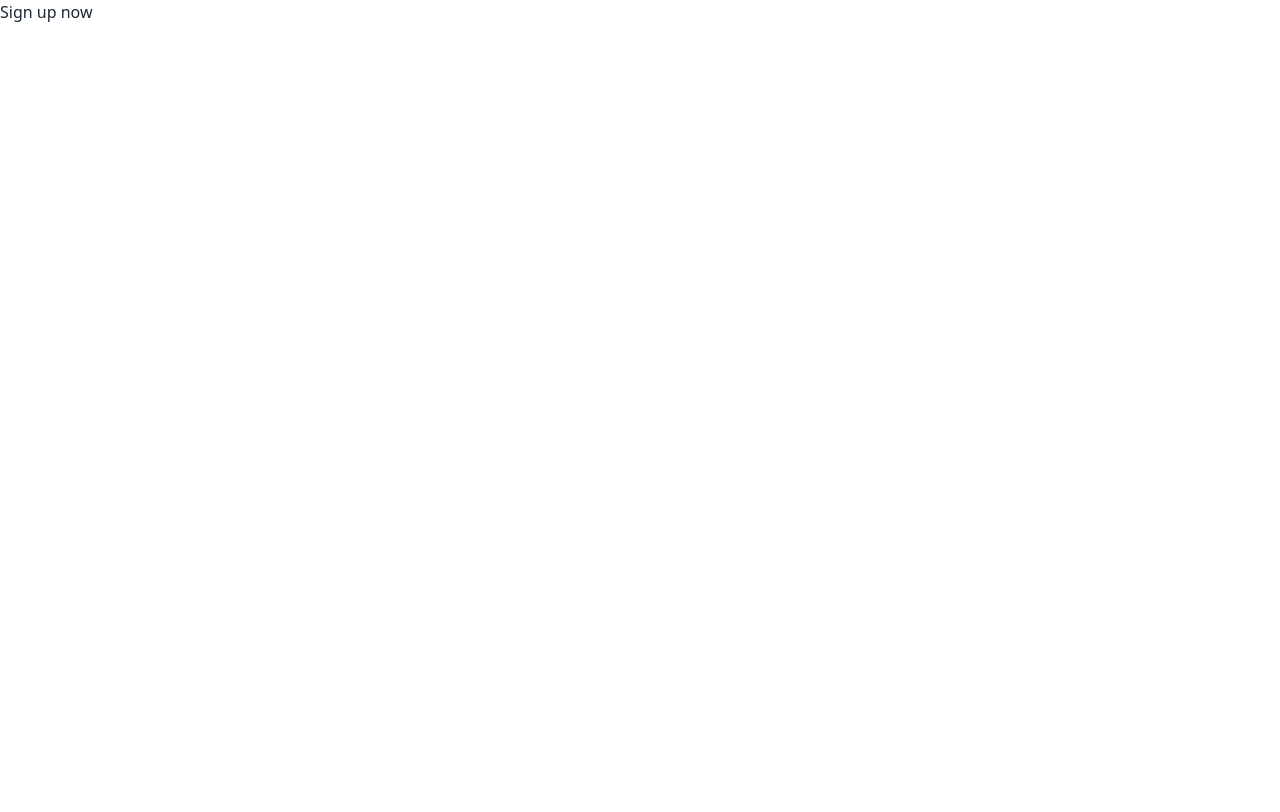
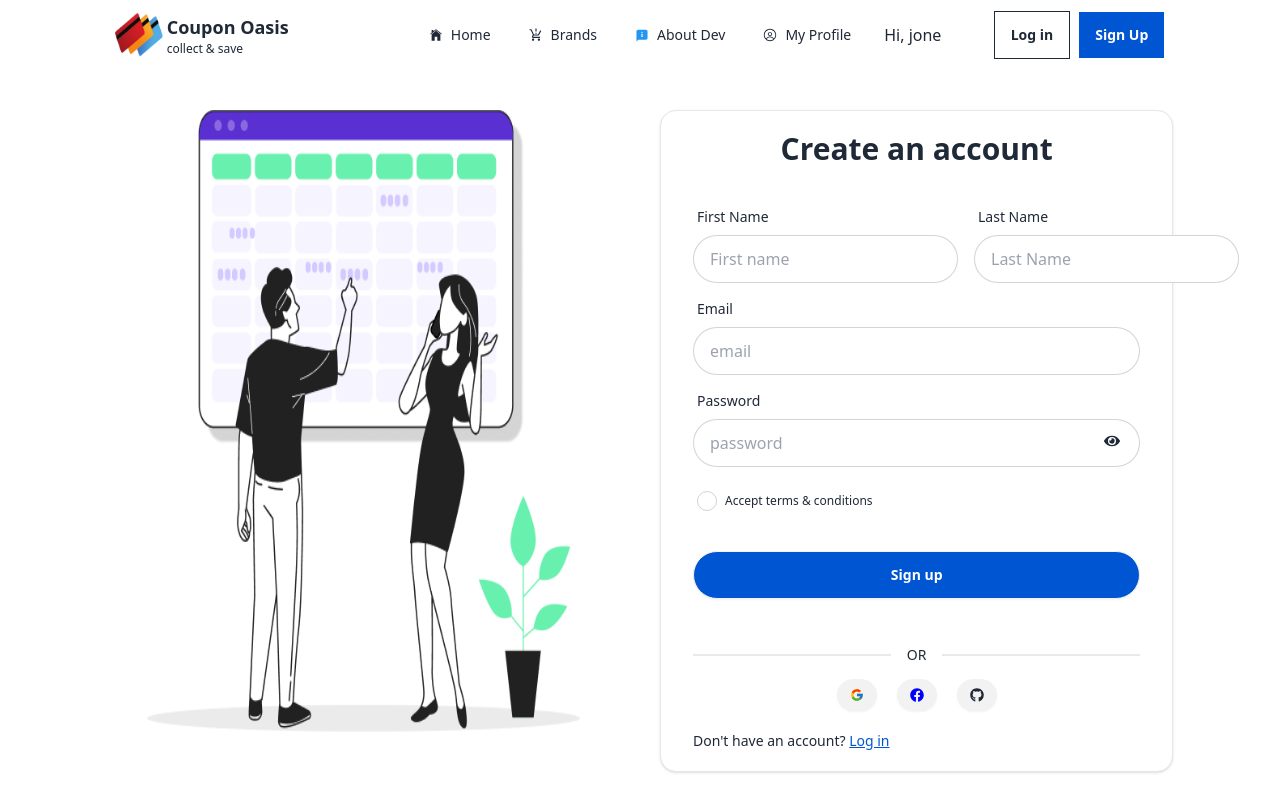
Before and after one commit to Sushanto171/discount-pro, a React (Vite) app: page /signup in a window 1280 px wide. Built offline with nearby package versions, Linux system fonts and the light colour scheme.

Commit message:
make log in and sing up form

```diff
--- a/src/Pages/Brands/Brands.jsx
+++ b/src/Pages/Brands/Brands.jsx
@@ -14,7 +14,8 @@ const Brands = () => {
                 <span className="absolute top-[2.5px] left-[2.5px]  bg-base-300 w-14 h-11 rounded-l-full flex pl-4 justify-start items-center">
                 <FaSearch size={20} />
                 </span>
-                    <input type="search" className="border w-full py-3 pr-[49px] pl-16 rounded-full outline-none border-black shadow-md" />
+                    <input type="search" className="border w-full py-3 pr-[49px] pl-16 rounded-full outline-none border-black shadow-md bg-base-200 border-transparent
+                     focus:bg-white hover:bg-white hover:border-black duration-200" />
                     <button className="absolute right-2 top-2 btn btn-sm rounded-full bg-black/80 hover:bg-black font-semibold text-white w-14 ">Go</button>
                 </div>
                 <div>
--- a/src/Pages/Login/Login.jsx
+++ b/src/Pages/Login/Login.jsx
@@ -1,44 +1,88 @@
 import Navbar from "../../components/Navbar/Navbar";
 import logInBanner from "../../assets/Illustration.png";
+import { Link } from "react-router-dom";
+import { FaEye, FaEyeSlash, FaFacebook, FaGithub, } from "react-icons/fa";
+import { FcGoogle } from "react-icons/fc";
+import { useState } from "react";
 
 const Login = () => {
+
+    const [passVisible, setPassVisible] = useState(false);
+
+    const submitFormHandler =(e)=>{
+
+        e.preventDefault();
+
+        const formData = new FormData(e.target);
+        const email = formData.get("email");
+        const password = formData.get("password");
+        const remember = formData.get("remember")
+        console.log({email, password, remember});
+
+    }
+
+    // forgot password
+    const forgotHandler =(e)=>{
+
+        e.preventDefault();
+
+        console.log('forgot btn clicked')
+    }
+
+    const passwordVisibilityHandler =(e)=>{
+        e.preventDefault();
+        setPassVisible(!passVisible);
+    }
     return (
         <div className="">
             <Navbar />
 
-            <div className="w-11/12 md:w-10/12  mx-auto grid grid-cols-1 md:grid-cols-2 gap-10 max-h-[calc(100vh-200px)] my-5">
+            <div className="w-11/12 md:w-10/12  mx-auto grid grid-cols-1 md:grid-cols-2 gap-4 md:gap-10  mb-10">
                 <div className="p-10">
                     <img className="w-full h-full" src={logInBanner} alt="" />
                 </div>
-            <div className="card bg-base-100 max-h-fit w-full  shrink-0 border shadow mt-10 flex justify-center ">
-            <form className="card-body">
+            <div className="card bg-base-100 max-h-fit w-full md:max-w-sm shrink-0 border shadow mt-10 flex justify-center ">
+                <div className="text-center mt-5">
+                    <h3 className="font-semibold text-3xl">Welcome back!</h3>
+                </div>
+            <form onSubmit={submitFormHandler} className="card-body">
                 <div className="form-control">
                 <label className="label">
                     <span className="label-text">Email</span>
                 </label>
-                <input type="email" placeholder="email" className="input input-bordered rounded-full" required />
+                <input name="email" type="email" placeholder="email" className="input input-bordered rounded-full" required />
                 </div>
                 <div className="form-control">
                 <label className="label">
                     <span className="label-text">Password</span>
                 </label>
-                <div className="form-control">
-                <input type="password" placeholder="password" className="input input-bordered rounded-full" required />
+                <div className="form-control relative">
+                <input name="password" type={passVisible? "text": "password"} placeholder="password" className="input input-bordered rounded-full" required />
+                <span className="absolute right-5 top-3"><button onClick={passwordVisibilityHandler}>{passVisible? <FaEyeSlash />: <FaEye />}</button></span>
                 </div>
                     <div className="flex justify-between mt-4">
                 <label className="label cursor-pointer justify-normal gap-2">
-                    <input type="checkbox" defaultChecked className="checkbox rounded-full" />
-                    <span className="label-text">Remember me</span>
+                    <input name="remember" type="checkbox" className="checkbox rounded-full w-5 h-5" />
+                    <span className="label-text text-xs">Remember me</span>
                 </label>
                 <label className="label">
-                    <a href="#" className="label-text-alt link link-hover">Forgot password?</a>
+                    <button onClick={forgotHandler} className="label-text-alt link link-hover">Forgot password?</button>
                 </label>
                     </div>
                 </div>
                 <div className="form-control mt-6">
-                <button className="btn btn-primary rounded-full">Login</button>
+                <button className="btn bg-[#0056D2] text-white hover:bg-amber-400 rounded-full">Login</button>
                 </div>
             </form>
+            <div className="px-8">
+            <div className="divider text-sm">OR</div>
+            <div className="flex justify-center gap-5 mb-5">
+            <button className="btn btn-sm rounded-full "><FcGoogle /></button>
+            <button className="btn btn-sm rounded-full"><FaFacebook color="blue" /> </button>
+            <button className="btn btn-sm rounded-full"><FaGithub /></button>
+            </div>
+            </div>
+                <p className="px-8 pb-5 text-sm">Don&apos;t have an account? <Link to="/signup" className="underline text-[#0056D2]">Sign up</Link></p>
             </div>
             </div>
         </div>
--- a/src/Pages/SignUp/SignUp.jsx
+++ b/src/Pages/SignUp/SignUp.jsx
@@ -1,10 +1,93 @@
+import { FaEye, FaEyeSlash, FaFacebook, FaGithub } from "react-icons/fa";
+import { FcGoogle } from "react-icons/fc";
+import { Link } from "react-router-dom";
+import Navbar from "../../components/Navbar/Navbar";
+import signUpBanner from "../../assets/Illustration (1).png"
+import { useState } from "react";
 
 const SignUp = () => {
+    const [passVisible, setPassVisible] = useState(false);
+    const submitFormHandler = (e)=>{
+
+        e.preventDefault();
+        const firstName = e.target.firstName.value;
+        const lastName = e.target.lastName.value;
+        const email = e.target.email.value;
+        const password = e.target.password.value;
+        const terms = e.target.terms.checked;
+        console.log({firstName, lastName, email, password, terms})
+
+    }
+
+    const passwordVisibilityHandler =(e)=>{
+        e.preventDefault();
+        setPassVisible(!passVisible);
+    }
     return (
-        <div>
-            Sign up now
+<div className="">
+            <Navbar />
+
+            <div className="w-11/12 md:w-10/12  mx-auto grid grid-cols-1 md:grid-cols-2 gap-4 md:gap-10  mb-10">
+                <div className="p-10">
+                    <img className="w-full h-full" src={signUpBanner} alt="" />
+                </div>
+            <div className="card bg-base-100 max-h-fit w-full md:max-w-full sm:max-w-sm  mx-auto shrink-0 border shadow mt-10 flex justify-center ">
+                <div className="text-center mt-5">
+                    <h3 className="font-semibold text-3xl">Create an account</h3>
+                </div>
+            <form onSubmit={submitFormHandler} className="card-body">
+                <div className="flex flex-col lg:flex-row gap-4">
+                <div className="form-control">
+                <label className="label">
+                    <span className="label-text">First Name</span>
+                </label>
+                <input type="text" name="firstName" placeholder="First name" className="input input-bordered rounded-full" required />
+                </div>
+                <div className="form-control">
+                <label className="label">
+                    <span className="label-text">Last Name</span>
+                </label>
+                <input type="text" name="lastName" placeholder="Last Name" className="input input-bordered rounded-full" required />
+                </div>
+                </div>
+                <div className="form-control">
+                <label className="label">
+                    <span className="label-text">Email</span>
+                </label>
+                <input type="email" name="email" placeholder="email" className="input input-bordered rounded-full" required />
+                </div>
+                <div className="form-control">
+                <label className="label">
+                    <span className="label-text">Password</span>
+                </label>
+                <div className="form-control relative">
+                <input name="password" type={passVisible? "text": "password"} placeholder="password" className="input input-bordered rounded-full" required />
+                <span className="absolute right-5 top-3"><button onClick={passwordVisibilityHandler}>{passVisible? <FaEyeSlash />: <FaEye />}</button></span>
+                </div>
+                 <label className="label cursor-pointer justify-normal gap-2 mt-4">
+                    <input name="terms" type="checkbox" className="checkbox rounded-full w-5 h-5" />
+                    <span className="label-text text-xs">Accept terms & conditions</span>
+                </label>
+                    </div>
+                <div className="form-control mt-6">
+                <button className="btn bg-[#0056D2] text-white hover:bg-amber-400 rounded-full">Sign up</button>
+                </div>
+            </form>
+            <div className="px-8">
+            <div className="divider text-sm">OR</div>
+            <div className="flex justify-center gap-5 mb-5">
+            <button className="btn btn-sm rounded-full "><FcGoogle /></button>
+            <button className="btn btn-sm rounded-full"><FaFacebook color="blue" /> </button>
+            <button className="btn btn-sm rounded-full"><FaGithub /></button>
+
+            </div>
+            </div>
+                <p className="px-8 pb-5 text-sm">Don&apos;t have an account? <Link to="/login" className="underline text-[#0056D2]">Log in</Link></p>
+            </div>
+            </div>
         </div>
     );
 };
 
+
 export default SignUp;
--- a/src/components/BrandsCard/BrandsCard.jsx
+++ b/src/components/BrandsCard/BrandsCard.jsx
@@ -63,7 +63,7 @@ const BrandsCard = ({brand}) => {
         mt-6 w-full px-4 py-2 btn-outline hover:bg-amber-400 focus:border-amber-400 rounded-none
          text-white bg-[#0056D2]  shadow-2xl transition-all`}
         >
-        View Coupons
+       {isSaleOn ? " View Coupons":"Not available"}
       </button>
         </div>
     </div>
```
Also changed, not shown: src/assets/Illustration (1).png (added).
